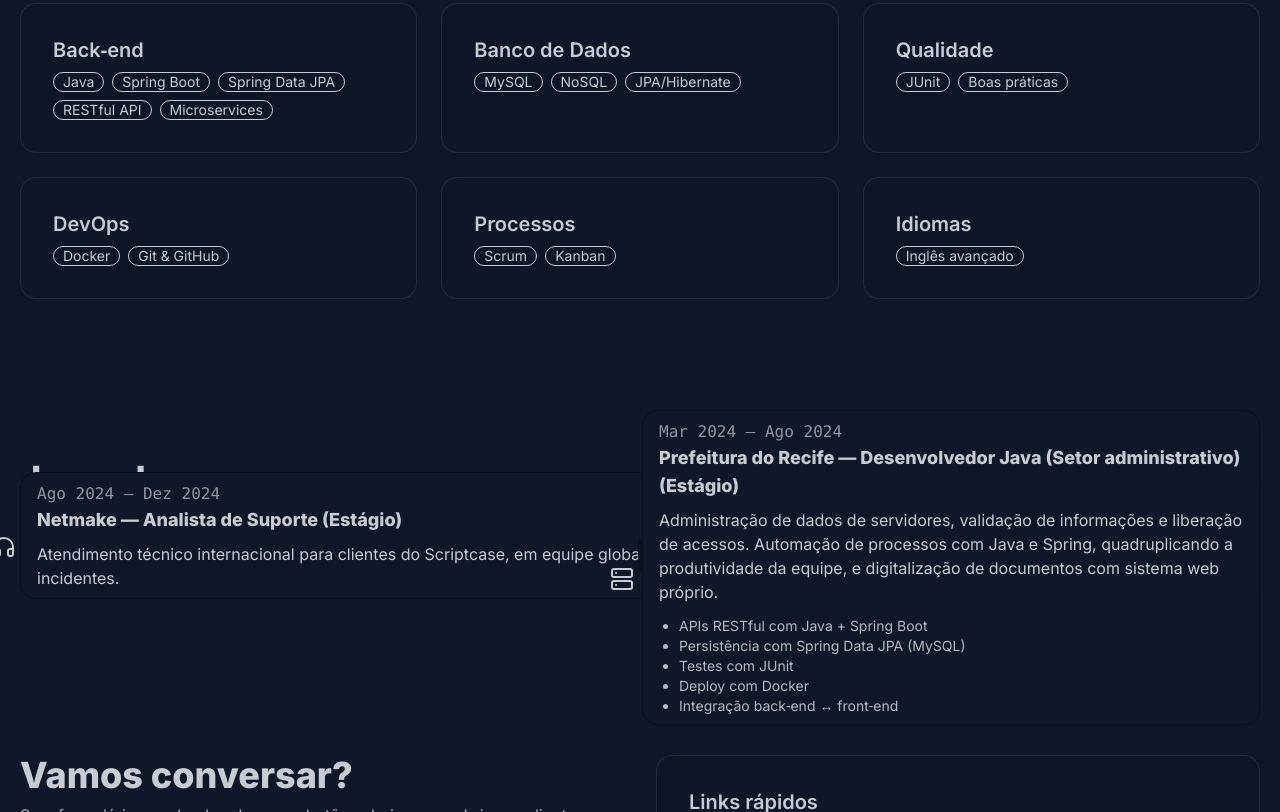
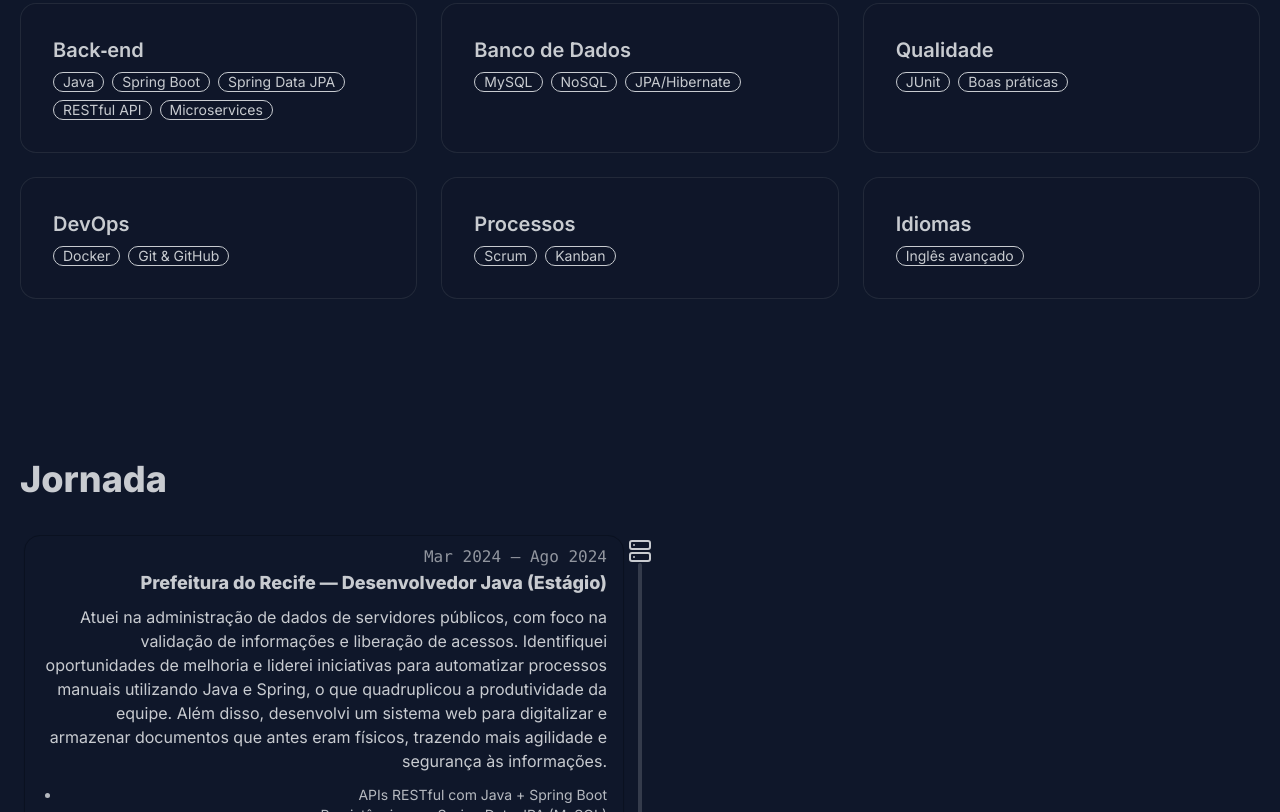
Before and after one commit to Miraliv/Kaua-Vilarim-portfolio, a website: page src/index.html in a window 1280 px wide. Shown: the part 1988-2800 px from the top of the page. Drawn offline with nearby package versions, Linux system fonts and the light colour scheme.

Commit message:
Correção dos links e da section Jornada

```diff
--- a/src/index.html
+++ b/src/index.html
@@ -50,7 +50,7 @@
         </div>
         <div class="navbar-end gap-2">
           <a href="https://github.com/Miraliv" target="_blank" class="btn btn-ghost btn-sm" aria-label="GitHub"><i data-lucide="github"></i></a>
-          <a href="https://www.linkedin.com/in/kau%C3%A3-vilarim/" target="_blank" class="btn btn-ghost btn-sm" aria-label="LinkedIn"><i data-lucide="linkedin"></i></a>
+          <a href="https://www.linkedin.com/in/kaua-vilarim/" target="_blank" class="btn btn-ghost btn-sm" aria-label="LinkedIn"><i data-lucide="linkedin"></i></a>
           <button id="themeToggle" class="btn btn-ghost btn-sm" aria-label="Alternar tema">
             <i data-lucide="sun" class="sun hidden"></i>
             <i data-lucide="moon" class="moon"></i>
@@ -68,7 +68,7 @@
       </div>
     </header>
 
-    <!-- HERO (refeito) -->
+    <!-- HERO-->
     <section id="inicio" class="relative">
       <div class="container mx-auto px-5 pt-12 md:pt-16">
         <div class="grid md:grid-cols-2 gap-10 items-center">
@@ -83,7 +83,7 @@
             <div class="mt-6 flex flex-wrap gap-3">
               <a href="#projetos" class="btn btn-primary">Ver projetos</a>
               <a href="https://github.com/Miraliv" target="_blank" class="btn btn-outline"><i data-lucide="github" class="mr-2 h-4 w-4"></i> GitHub</a>
-              <a href="https://www.linkedin.com/in/kau%C3%A3-vilarim/" target="_blank" class="btn btn-outline"><i data-lucide="linkedin" class="mr-2 h-4 w-4"></i> LinkedIn</a>
+              <a href="https://www.linkedin.com/in/kaua-vilarim/" target="_blank" class="btn btn-outline"><i data-lucide="linkedin" class="mr-2 h-4 w-4"></i> LinkedIn</a>
             </div>
           </div>
 
@@ -94,7 +94,7 @@
                 <figure class="p-6">
                   <div class="avatar placeholder">
                     <div class="w-44 md:w-56 rounded-full bg-neutral/20 text-neutral-content ring ring-primary/60 ring-offset-4 ring-offset-base-100">
-                      <span class="text-6xl md:text-7xl font-extrabold">KV</span>
+                      <img src="https://media.licdn.com/dms/image/v2/D4D03AQGug4Qx6qJkTw/profile-displayphoto-shrink_800_800/profile-displayphoto-shrink_800_800/0/1724292738033?e=1758758400&v=beta&t=-D2dN8y3RdlWRTwzf3gtDQVOnO2qH5S9h05kd02qnI8" alt="Kauã Vilarim">
                     </div>
                   </div>
                 </figure>
@@ -298,28 +298,21 @@
     </section>
 
     <!-- JORNADA (Timeline with icon snapped to the start) -->
-    <section id="jornada" class="py-20">
+    <section id="jornada" class="py-20 relative isolate">
 <div class="container mx-auto px-5">
 <h2 class="text-3xl md:text-4xl font-extrabold">Jornada</h2>
 <ul class="timeline timeline-snap-icon max-md:timeline-compact timeline-vertical mt-8">
-          <!-- Netmake -->
-          <li>
-            <div class="timeline-start"><i data-lucide="headphones"></i></div>
-            <div class="timeline-box">
-              <time class="opacity-70 font-mono">Ago 2024 — Dez 2024</time>
-              <h3 class="font-bold text-lg">Netmake — Analista de Suporte (Estágio)</h3>
-              <p class="mt-2">Atendimento técnico internacional para clientes do Scriptcase, em equipe global, utilizando inglês ativamente na comunicação e resolução de dúvidas e incidentes.</p>
-            </div>
-            <hr/>
-          </li>
 <!-- Prefeitura do Recife -->
 <li>
-            <hr/>
-            <div class="timeline-start"><i data-lucide="server"></i></div>
-            <div class="timeline-box">
+<div class="timeline-middle"><i data-lucide="server"></i></div>
+<div class="timeline-start md:text-end timeline-box">
 <time class="opacity-70 font-mono">Mar 2024 — Ago 2024</time>
-              <h3 class="font-bold text-lg">Prefeitura do Recife — Desenvolvedor Java (Setor administrativo) (Estágio)</h3>
-              <p class="mt-2">Administração de dados de servidores, validação de informações e liberação de acessos. Automação de processos com Java e Spring, quadruplicando a produtividade da equipe, e digitalização de documentos com sistema web próprio.</p>
+<h3 class="font-bold text-lg">Prefeitura do Recife — Desenvolvedor Java (Estágio)</h3>
+<p class="mt-2">Atuei na administração de dados de servidores públicos, com foco na validação de
+informações e liberação de acessos. Identifiquei oportunidades de melhoria e liderei iniciativas para
+automatizar processos manuais utilizando Java e Spring, o que quadruplicou a produtividade da equipe.
+Além disso, desenvolvi um sistema web para digitalizar e armazenar documentos que antes eram físicos,
+trazendo mais agilidade e segurança às informações. </p>
 <ul class="list-disc ml-5 mt-3 text-sm opacity-90">
 <li>APIs RESTful com Java + Spring Boot</li>
 <li>Persistência com Spring Data JPA (MySQL)</li>
@@ -327,6 +320,17 @@
 <li>Deploy com Docker</li>
 <li>Integração back‑end ↔ front‑end</li>
 </ul>
+</div>
+<hr class="bg-base-content/20"/>
+</li>
+<!-- Netmake -->
+<li>
+<hr class="bg-base-content/20"/>
+<div class="timeline-middle"><i data-lucide="headphones"></i></div>
+<div class="timeline-end timeline-box">
+<time class="opacity-70 font-mono">Ago 2024 — Dez 2024</time>
+<h3 class="font-bold text-lg">Netmake — Analista de Suporte (Estágio)</h3>
+<p class="mt-2">Atuei prestando suporte a clientes com problemas relacionados à ferramenta de desenvolvimento da empresa. Trabalhei em um ambiente internacional, colaborando com uma equipe global e atendendo clientes de diversas partes do mundo. Para isso, utilizei o inglês de forma ativa, tanto na comunicação com a equipe quanto na resolução de dúvidas e problemas apresentados pelos clientes, garantindo um atendimento eficiente e de qualidade.</p>
 </div>
 </li>
 </ul>
@@ -352,7 +356,7 @@
                 <h3 class="card-title">Links rápidos</h3>
                 <div class="flex flex-col gap-2">
                   <a class="link link-hover" href="https://github.com/Miraliv" target="_blank"><i data-lucide="github" class="inline h-4 w-4 mr-2"></i> GitHub</a>
-                  <a class="link link-hover" href="https://www.linkedin.com/in/kau%C3%A3-vilarim/" target="_blank"><i data-lucide="linkedin" class="inline h-4 w-4 mr-2"></i> LinkedIn</a>
+                  <a class="link link-hover" href="https://www.linkedin.com/in/kaua-vilarim/" target="_blank"><i data-lucide="linkedin" class="inline h-4 w-4 mr-2"></i> LinkedIn</a>
                   <a class="link link-hover" href="#projetos"><i data-lucide="folder-open" class="inline h-4 w-4 mr-2"></i> Projetos</a>
                 </div>
               </div>
```
Also changed, not shown: src/output.css. Lines whose indentation alone changed are shown as unchanged.
